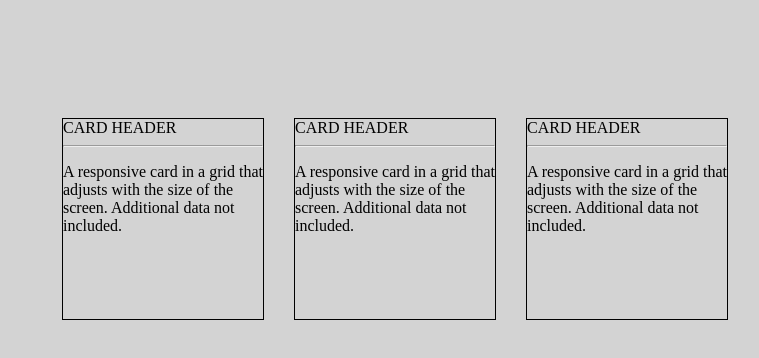
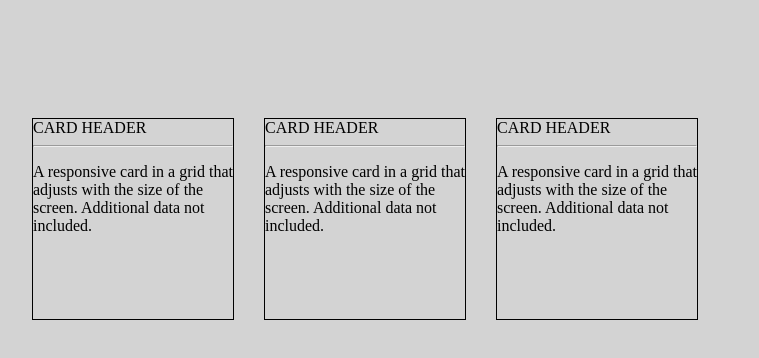
Before and after one commit to Austinabhulimen/Testing_responsiveness, a plain HTML site: page index.html in a window 1280 px wide. Shown: the whole page, without its empty margins (56-815 px from the left). Drawn offline with Linux system fonts and the light colour scheme.

Commit message:
Update style.css

```diff
--- a/style.css
+++ b/style.css
@@ -58,7 +58,7 @@ div{
 
         margin-top: 30px;
         margin-left: 30px;
-        left:80px;
+        left:50px;
         top:80px;
         float:left;
 
@@ -68,7 +68,7 @@ div{
 
         margin-top: 30px;
         margin-left: 30px;
-        left:80px;
+        left:50px;
         top:80px;
         float:left;
 
@@ -79,7 +79,7 @@ div{
 
         margin-top: 30px;
         margin-left: 30px;
-        left:80px;
+        left:50px;
         top:80px;
         float:left;
 
```
